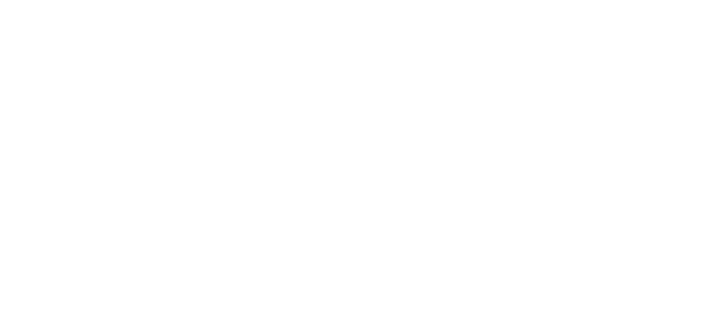
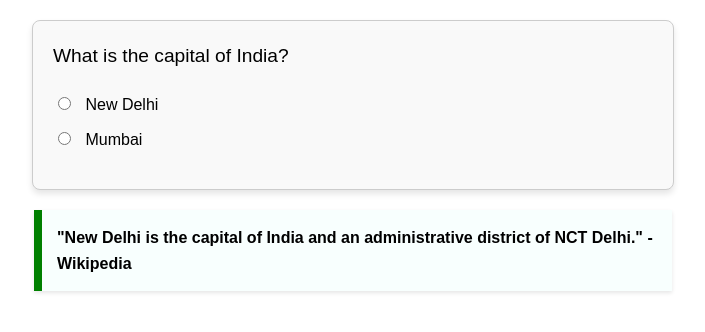
Before and after one commit to acciojob/trivia-Tanuchouksey, a website: page main.html in a window 1280 px wide. Shown: the whole page, without its empty margins (287-992 px from the left). Drawn offline with Linux system fonts and the light colour scheme.

Commit message:
created a submission

```diff
--- a/main.html
+++ b/main.html
@@ -1,16 +1,78 @@
 <!DOCTYPE html>
+<html lang="en">
+<head>
+    <meta charset="UTF-8">
+    <meta name="viewport" content="width=device-width, initial-scale=1.0">
+    <title>Quiz Question</title>
+    <style>
+        body {
+            font-family: Arial, sans-serif;
+            line-height: 1.6;
+            margin: 20px;
+        }
 
-<html>
+        .quotation {
+            max-width: 600px;
+            margin: 10px auto;
+            padding: 15px;
+            border-left: 8px solid green;
+            background-color: #f8fffe;
+            font-weight: bold;
+            box-shadow: 0 2px 4px rgba(0, 0, 0, 0.1);
+        }
 
-<head>
-	<link rel="stylesheet" href="styles.css">
+        .question-container {
+            max-width: 600px;
+            margin: 20px auto;
+            padding: 20px;
+            border: 1px solid #ccc;
+            border-radius: 8px;
+            box-shadow: 0 4px 6px rgba(0, 0, 0, 0.1);
+            background-color: #f9f9f9;
+        }
+
+        .question {
+            margin-bottom: 20px;
+            font-size: 1.2em;
+        }
+
+        .options {
+            list-style: none;
+            padding: 0;
+        }
+
+        .options li {
+            margin-bottom: 10px;
+        }
+
+        .options input[type="radio"] {
+            margin-right: 10px;
+        }
+    </style>
 </head>
+<body>
 
-<body>
-	<!-- the entire body must be written by student -->
-    <script type="text/javascript" src="./script.js">
-</script>
+    <div class="question-container">
+        <div class="question">
+            <label for="question">What is the capital of India?</label>
+        </div>
+        <ul class="options">
+            <li>
+                <label>
+                    <input type="radio" name="capital" value="new-delhi"> New Delhi
+                </label>
+            </li>
+            <li>
+                <label>
+                    <input type="radio" name="capital" value="mumbai"> Mumbai
+                </label>
+            </li>
+        </ul>
+    </div>
+
+    <blockquote class="quotation">
+        "New Delhi is the capital of India and an administrative district of NCT Delhi." - Wikipedia
+    </blockquote>
 
 </body>
-
 </html>
```
